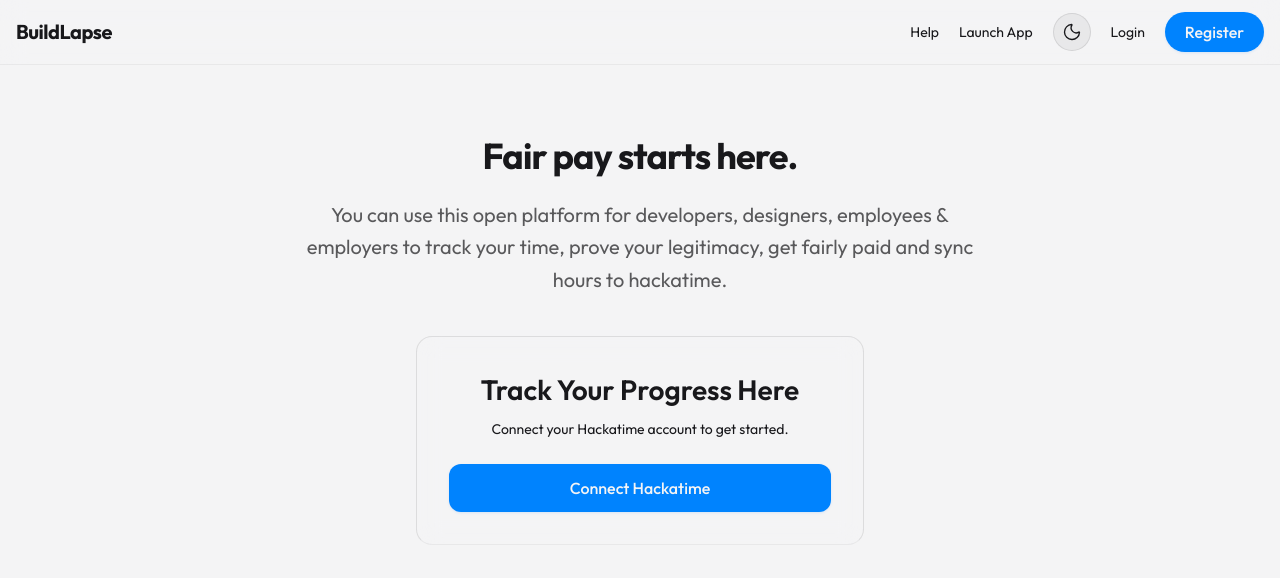
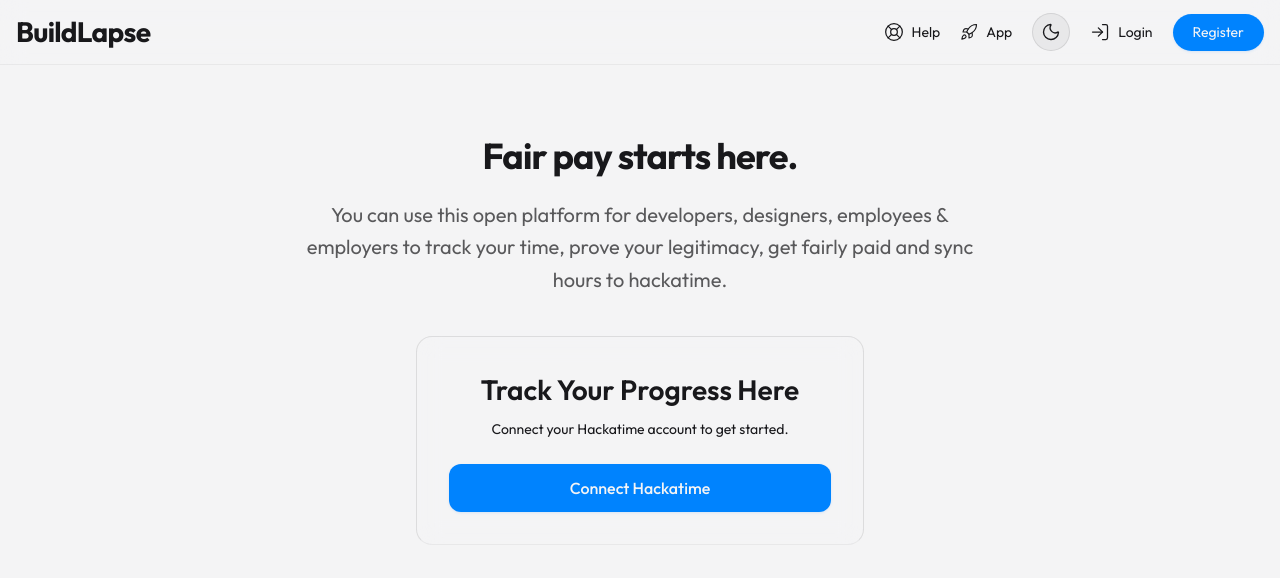
Before and after one commit to utkarsh29raj10-web/BuildLapse, a Next.js app in the folder apps/web/: page /marketing in a window 1280 px wide. Shown: the top 578 px of the page. Built offline with nearby package versions, Linux system fonts and the light colour scheme.

Commit message:
Updated layout to use navbar instead of hardcoding everything into layout

```diff
--- a/apps/web/src/app/layout.tsx
+++ b/apps/web/src/app/layout.tsx
@@ -1,29 +1,24 @@
 import type {Metadata} from "next";
 import {Outfit} from "next/font/google";
 import "./globals.css";
-import {ThemeToggle} from "@/components/theme-toggle";
 import {ThemeProvider} from "@/components/theme-provider";
-import {headers} from "next/headers";
+import Navbar from "@/components/navbar";
 
 const outfit = Outfit({
-  subsets: ["latin"],
-  variable: "--font-outfit",
+    subsets: ["latin"],
+    variable: "--font-outfit",
 });
 
 export const metadata: Metadata = {
-  title: "BuildLapse",
-  description: "Record your screen timelapses and track hours",
+    title: "BuildLapse",
+    description: "Record your screen timelapses and track hours",
 };
 
-export default async function RootLayout({
+export default function RootLayout({
     children,
-}: Readonly<{
+                                   }: Readonly<{
     children: React.ReactNode;
 }>) {
-    const headersList = await headers();
-    const hostname = headersList.get("host") || "";
-    const isApp = hostname.startsWith("app.");
-
     return (
         <html lang="en" suppressHydrationWarning>
             <body className={`${outfit.variable} font-main antialiased`}>
@@ -33,41 +28,12 @@
                     enableSystem
                     disableTransitionOnChange
                 >
-                    <header className="sticky top-0 z-50 glass-panel">
-                        <nav className="max-w-7xl mx-auto px-4 h-16 flex items-center justify-between">
-                            <div className="font-bold text-m tracking-tight">
-                                BuildLapse
-                            </div>
-
-                            <div className="flex gap-5 items-center">
-                                <button className="text-s opacity-100 hover:opacity-80 active:opacity-60 transition-opacity">
-                                    Help
-                                </button>
-
-                                {!isApp && (
-                                    <button className="text-s opacity-100 hover:opacity-80 active:opacity-60 transition-opacity">
-                                        Launch App
-                                    </button>
-                                )}
-
-                                <ThemeToggle/>
-
-                                <button className="text-s opacity-100 hover:opacity-80 active:opacity-60 transition-opacity">
-                                    Login
-                                </button>
-
-                                <button className="bg-buttons text-button-text --text-s px-5 py-2 rounded-full font-medium opacity-100 hover:opacity-80 active:opacity-60 shadow-sm shadow-buttons/10">
-                                    Register
-                                </button>
-                            </div>
-                        </nav>
-                    </header>
-
+                    <Navbar/>
                     <main className="max-w-7xl mx-auto px-4 py-8">
                         {children}
                     </main>
                 </ThemeProvider>
             </body>
         </html>
-    );
+    )
 }
```
